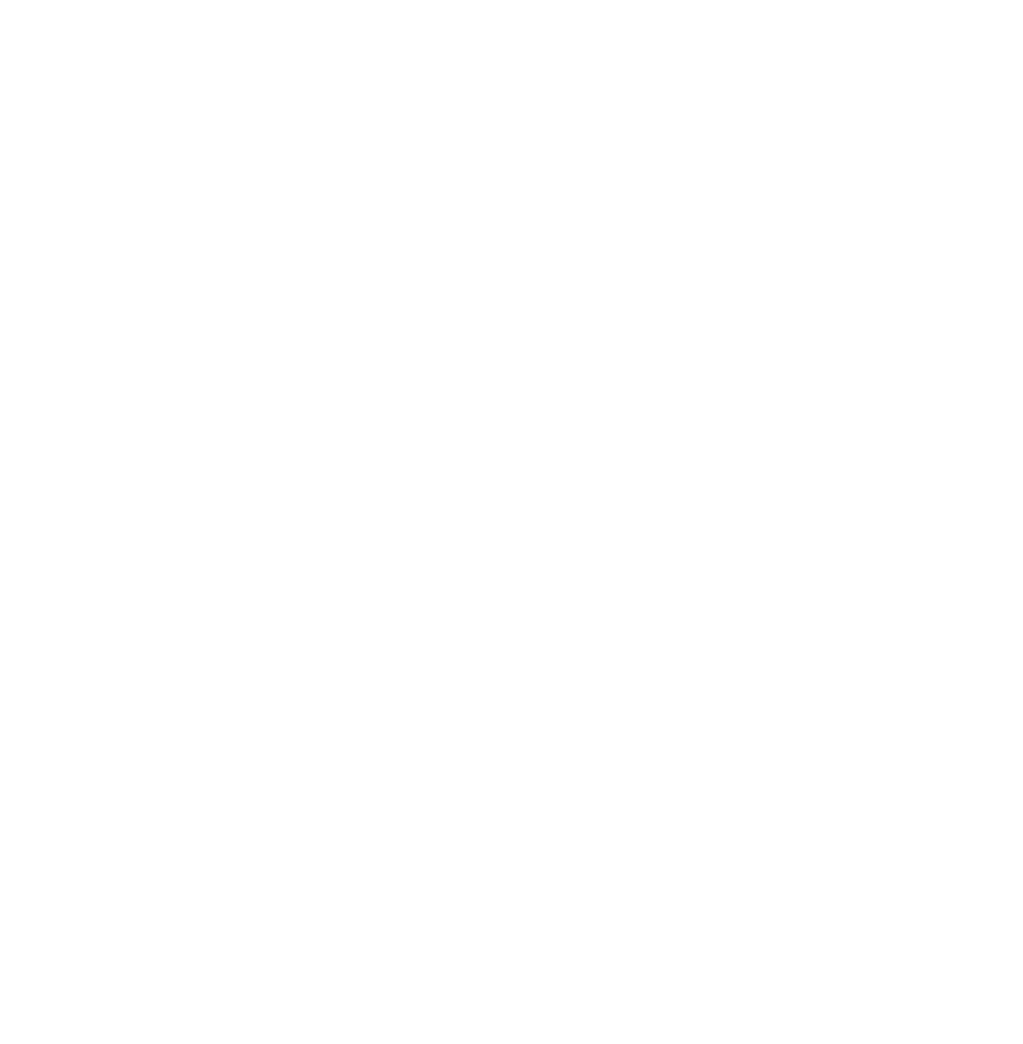
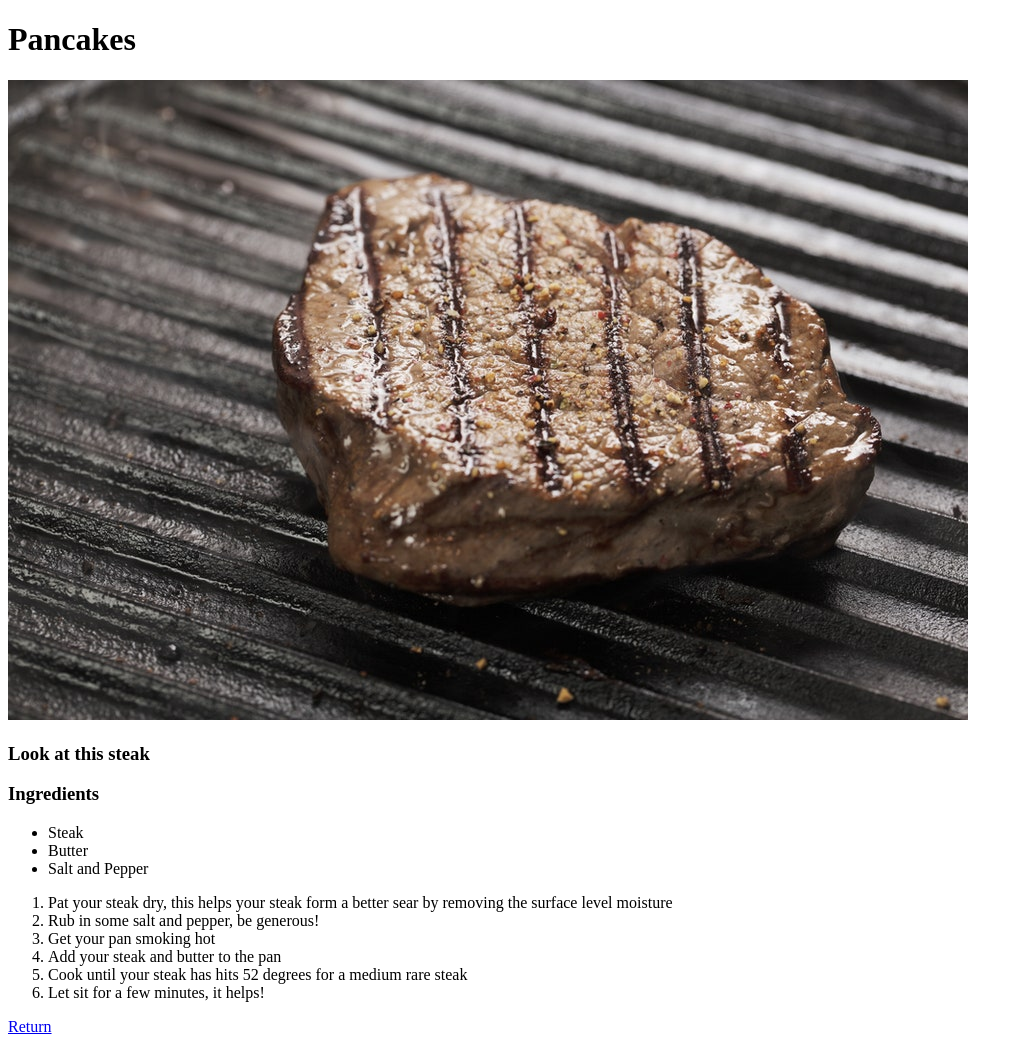
Before and after one commit to tomevansbain/odin-recipes, a plain HTML site: page recipes/steak.html in a window 1280 px wide. Shown: the whole page, without its empty margins (0-1023 px from the left). Before the commit the page ends 800 px from the top, so only its background shows below. Drawn offline with Linux system fonts and the light colour scheme.

Commit message:
steak recipe and link to steak.html in index

```diff
--- a/recipes/steak.html
+++ b/recipes/steak.html
@@ -0,0 +1,36 @@
+<!DOCTYPE html>
+
+<html lang="en">
+    <head>
+    <title>Webpage</title>
+        <meta charset="UTF-8">
+    </head>
+    <body>
+        <h1>Pancakes</h1>
+
+        <img src="../images/steak.jpg" alt="Steak">
+
+        <h3>Look at this steak</h3>
+
+        <h3>Ingredients</h3>
+
+        <ul>
+            <li>Steak</li>
+            <li>Butter</li>
+            <li>Salt and Pepper</li>
+        </ul>
+
+        <ol>
+            <li>Pat your steak dry, this helps your steak form a better sear
+                by removing the surface level moisture
+            </li>
+            <li>Rub in some salt and pepper, be generous!</li>
+            <li>Get your pan smoking hot</li>
+            <li>Add your steak and butter to the pan</li>
+            <li>Cook until your steak has hits 52 degrees for a medium rare steak</li>
+            <li>Let sit for a few minutes, it helps!</li>
+        </ol>
+
+        <a href="../index.html">Return</a>
+
+    </body>
```
Also changed, not shown: index.html (+7 -0 lines), images/lasagna.jpg (added), images/steak.jpg (added).
